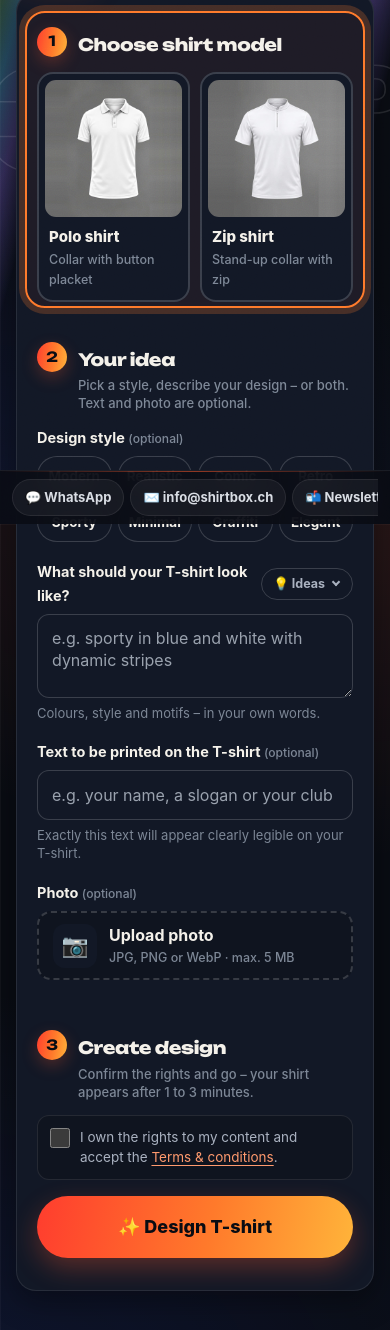
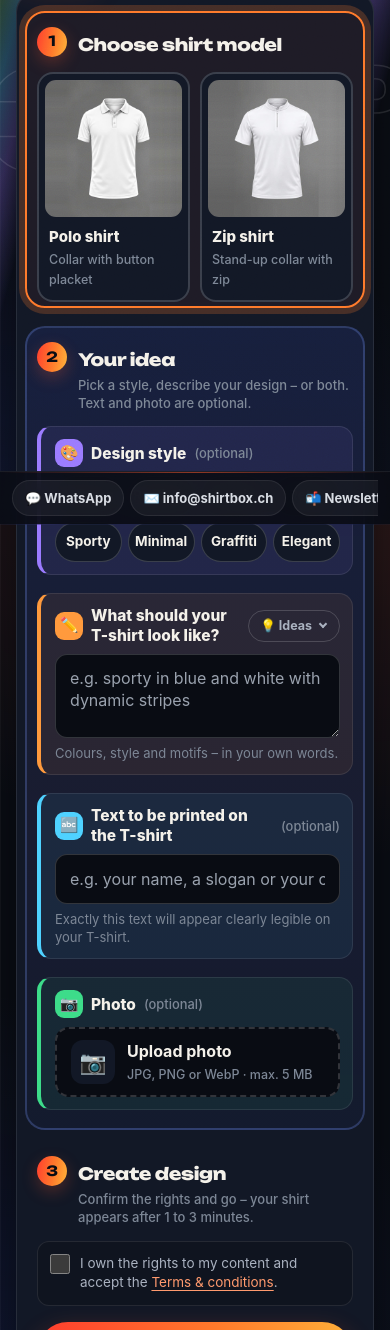
Before and after one commit to rudonile/shirtbox-homepage, a plain HTML site: page designhilfe.html in a window 390 px wide. Shown: the part 320-1650 px from the top of the page. Drawn offline with Linux system fonts and the light colour scheme.

Commit message:
Add files via upload

```diff
--- a/designhilfe.html
+++ b/designhilfe.html
@@ -7,7 +7,7 @@
 <title>Designen Sie Ihr T-Shirt · ShirtBOX.ch</title>
 <script>if ("scrollRestoration" in history) history.scrollRestoration = "manual";</script>
 <link href="shirtbox-icon.svg" rel="icon" type="image/svg+xml"/><link href="shirtbox.css?v=20261025-raster" rel="stylesheet"/><link href="marke.css?v=20261025-raster" rel="stylesheet"/>
-<link href="gestalter.css?v=20261025-ideen" rel="stylesheet"/>
+<link href="gestalter.css?v=20261025-karten" rel="stylesheet"/>
 </head>
 <body class="design-page">
 <main class="shell">
@@ -39,7 +39,7 @@
 </div></div>
 <div class="studio-step" id="studio-idea">
 <p class="studio-step-title"><b>2</b><span>Ihre Idee<small>Wählen Sie einen Stil, beschreiben Sie Ihr Wunsch-Design – oder beides. Text und Foto sind optional.</small></span></p>
-<div class="studio-field"><span id="studio-style-title">Designstil <small>(optional)</small></span>
+<div class="studio-field studio-sub sub-style"><span id="studio-style-title">Designstil <small>(optional)</small></span>
 <div class="studio-styles" id="studio-styles" role="group" aria-labelledby="studio-style-title">
 <button type="button" data-style="modern" aria-pressed="false">Modern</button>
 <button type="button" data-style="realistisch" aria-pressed="false">Realistisch</button>
@@ -50,9 +50,9 @@
 <button type="button" data-style="graffiti" aria-pressed="false">Graffiti</button>
 <button type="button" data-style="elegant" aria-pressed="false">Elegant</button>
 </div></div>
-<div class="studio-field"><div class="studio-field-head"><label for="studio-keyword">Wie soll Ihr T-Shirt aussehen?</label><button class="studio-ideas-toggle" id="studio-ideas-toggle" type="button" aria-expanded="false" aria-controls="studio-ideas-list">💡 Ideen</button></div><textarea id="studio-keyword" rows="2" maxlength="200" placeholder="z. B. sportlich in Blau und Weiss mit dynamischen Streifen" autocomplete="off"></textarea><small class="studio-hint">Farben, Stil und Motive – ganz in Ihren eigenen Worten.</small><div class="studio-ideas-list" id="studio-ideas-list" hidden></div></div>
-<label class="studio-field"><span>Text, der auf das T-Shirt gedruckt wird <small>(optional)</small></span><input id="studio-text" type="text" maxlength="160" placeholder="z. B. Ihr Name, ein Spruch oder Ihr Verein" autocomplete="off"/><small class="studio-hint">Genau dieser Text erscheint gut lesbar auf Ihrem T-Shirt.</small></label>
-<div class="studio-field"><span>Foto <small>(optional)</small></span>
+<div class="studio-field studio-sub sub-idea"><div class="studio-field-head"><label for="studio-keyword">Wie soll Ihr T-Shirt aussehen?</label><button class="studio-ideas-toggle" id="studio-ideas-toggle" type="button" aria-expanded="false" aria-controls="studio-ideas-list">💡 Ideen</button></div><textarea id="studio-keyword" rows="2" maxlength="200" placeholder="z. B. sportlich in Blau und Weiss mit dynamischen Streifen" autocomplete="off"></textarea><small class="studio-hint">Farben, Stil und Motive – ganz in Ihren eigenen Worten.</small><div class="studio-ideas-list" id="studio-ideas-list" hidden></div></div>
+<label class="studio-field studio-sub sub-text"><span>Text, der auf das T-Shirt gedruckt wird <small>(optional)</small></span><input id="studio-text" type="text" maxlength="160" placeholder="z. B. Ihr Name, ein Spruch oder Ihr Verein" autocomplete="off"/><small class="studio-hint">Genau dieser Text erscheint gut lesbar auf Ihrem T-Shirt.</small></label>
+<div class="studio-field studio-sub sub-photo"><span>Foto <small>(optional)</small></span>
 <div class="studio-photo" id="studio-photo-box">
 <input id="studio-photo" type="file" accept="image/png,image/jpeg,image/webp" aria-label="Foto hochladen"/>
 <span class="studio-photo-icon" aria-hidden="true">📷</span><img id="studio-photo-thumb" alt=""/>
--- a/gestalter.css
+++ b/gestalter.css
@@ -46,6 +46,24 @@ html[lang=en] .studio-steps .is-current button::after{content:"Now"}
 .studio-collection{border-width:2px;transition:border-color .3s,background .3s}
 .studio-surprise.is-next,#studio-order-button.is-next{box-shadow:0 0 0 3px #ff7a2b55,0 10px 26px #ff5b2e4d}
 @media(prefers-reduced-motion:reduce){.studio-model-field.is-next,.studio-step.is-next,.studio-collection.is-next{animation:none;box-shadow:0 0 0 4px #ff7a2b38}}
+
+/* Schritt 2 „Ihre Idee“: eigener blau-violetter Farbton; jeder Bereich ist eine Karte mit eigener Farbe und Symbol. */
+#studio-idea{background:linear-gradient(180deg,#3b5bff1c,#9b7bff0d 60%,#3b5bff0a);border-color:#7d9bff40}
+#studio-idea.is-next{border-color:#ff7a2b}
+.studio-sub{--c:#9b7bff;--t:#9b7bff17;margin:0 0 12px;padding:12px 12px 12px 14px;border:1px solid var(--line);border-left:4px solid var(--c);border-radius:14px;background:var(--t)}
+.studio-sub.sub-idea{--c:#ff9a3d;--t:#ff9a3d14}
+.studio-sub.sub-text{--c:#4fd2ff;--t:#4fd2ff12}
+.studio-sub.sub-photo{--c:#3ddc8a;--t:#3ddc8a12;margin-bottom:14px}
+.studio-sub>span:first-child,.studio-sub .studio-field-head label{display:flex;align-items:center;gap:8px;margin-bottom:9px;font-size:15.5px;font-weight:800;line-height:1.25;color:var(--ink)}
+.studio-sub .studio-field-head{margin-bottom:9px}
+.studio-sub .studio-field-head label{margin:0}
+.studio-sub>span:first-child::before,.studio-sub .studio-field-head label::before{display:grid;place-items:center;flex:none;width:28px;height:28px;border-radius:9px;background:var(--c);font-size:15px}
+.sub-style>span:first-child::before{content:"🎨"}
+.sub-idea .studio-field-head label::before{content:"✏️"}
+.sub-text>span:first-child::before{content:"🔤"}
+.sub-photo>span:first-child::before{content:"📷"}
+.studio-sub textarea,.studio-sub input[type=text]{background:var(--bg)}
+.studio-sub .studio-photo{background:var(--bg)}
 
 /* Leere Vorschau: Hinweis direkt auf dem Shirt */
 .studio-stage.is-empty .studio-preview::after{content:"Hier erscheint Ihr Shirt";position:absolute;left:50%;top:46%;translate:-50% -50%;padding:10px 18px;border-radius:999px;background:#090c13cc;border:1px solid #ffffff26;color:#fff;font-size:15px;font-weight:800;white-space:nowrap;-webkit-backdrop-filter:blur(6px);backdrop-filter:blur(6px)}
```
Also changed, not shown: home.css (+8 -5 lines), index.html (+1 -1 lines).
